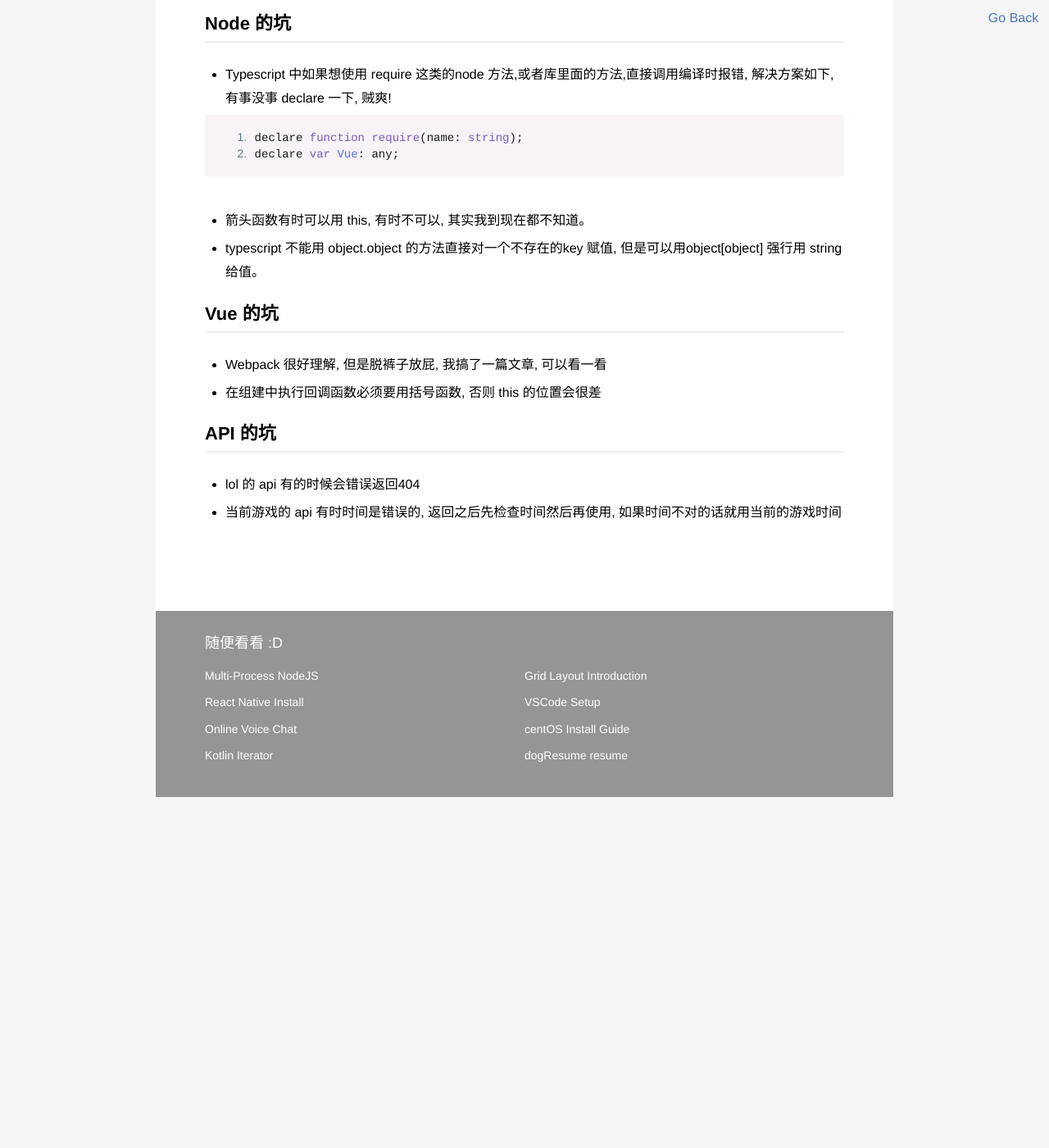
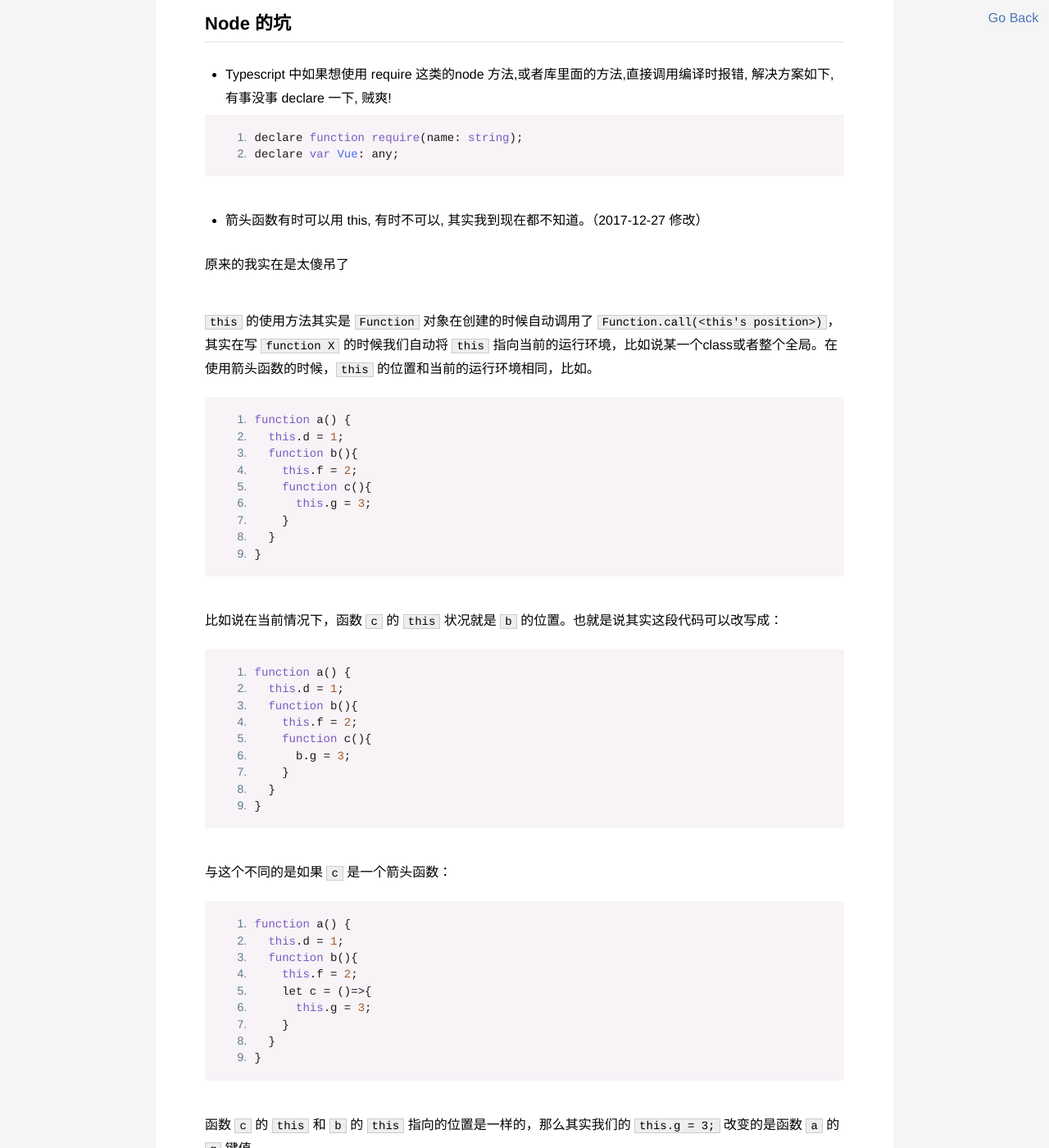
Before and after one commit to WMXPY/blog.mengw.io, a Jekyll site: the page built from _posts/javascript/2017-04-20-Electron-Pit.md, in a window 1280 px wide and 1400 px high, scrolled down 1056 px. Shown: the whole window at 82% size. Built offline with Jekyll 4.4.1, drawn with Linux system fonts in a browser that asks for light colours; before the commit the page ends 2028 px from its top, so only the background shows below that.

Commit message:
huge update

````diff
--- a/_posts/javascript/2017-04-20-Electron-Pit.md
+++ b/_posts/javascript/2017-04-20-Electron-Pit.md
@@ -50,7 +50,54 @@ declare function require(name: string);
 declare var Vue: any;
 ```
 
--   箭头函数有时可以用 this, 有时不可以, 其实我到现在都不知道。
+-   箭头函数有时可以用 this, 有时不可以, 其实我到现在都不知道。（2017-12-27 修改）
+
+原来的我实在是太傻吊了
+
+`this` 的使用方法其实是 `Function` 对象在创建的时候自动调用了 `Function.call(<this's position>)`，其实在写 `function X` 的时候我们自动将 `this` 指向当前的运行环境，比如说某一个class或者整个全局。在使用箭头函数的时候，`this` 的位置和当前的运行环境相同，比如。
+
+```js
+function a() {
+  this.d = 1;
+  function b(){
+    this.f = 2;
+    function c(){
+      this.g = 3;
+    }
+  }
+}
+```
+
+比如说在当前情况下，函数 `c` 的 `this` 状况就是 `b` 的位置。也就是说其实这段代码可以改写成：
+
+```js
+function a() {
+  this.d = 1;
+  function b(){
+    this.f = 2;
+    function c(){
+      b.g = 3;
+    }
+  }
+}
+```
+
+与这个不同的是如果 `c` 是一个箭头函数：
+
+```js
+function a() {
+  this.d = 1;
+  function b(){
+    this.f = 2;
+    let c = ()=>{
+      this.g = 3;
+    }
+  }
+}
+```
+
+函数 `c` 的 `this` 和 `b` 的 `this` 指向的位置是一样的，那么其实我们的 `this.g = 3;` 改变的是函数 `a` 的 `g` 键值。
+
 -   typescript 不能用 object.object 的方法直接对一个不存在的key 赋值, 但是可以用object[object] 强行用 string 给值。
 
 ## Vue 的坑
````
Also changed, not shown: _posts/javascript/2017-04-19-Electron-is-fun.md (deleted, +0 -11 lines), _posts/javascript/2017-05-10-Atthis-Pits.md (added, +17 -0 lines), _posts/javascript/2017-05-10-Supreme-Auto-Pits.md (deleted, +0 -17 lines), _posts/mysterylanguage/2017-06-09-MySql.md (+7 -1 lines), _posts/mysterylanguage/2017-06-23-Mystery-Hybird.md (+2 -0 lines), _posts/mysterylanguage/2017-06-26-Swift-Pit.md (+2 -0 lines), _posts/qa/2017-06-02-Php-Unit-Basic.md (+1 -1 lines), _posts/qa/2017-04-11-Basic-of-QA.md (line endings or trailing spaces).
